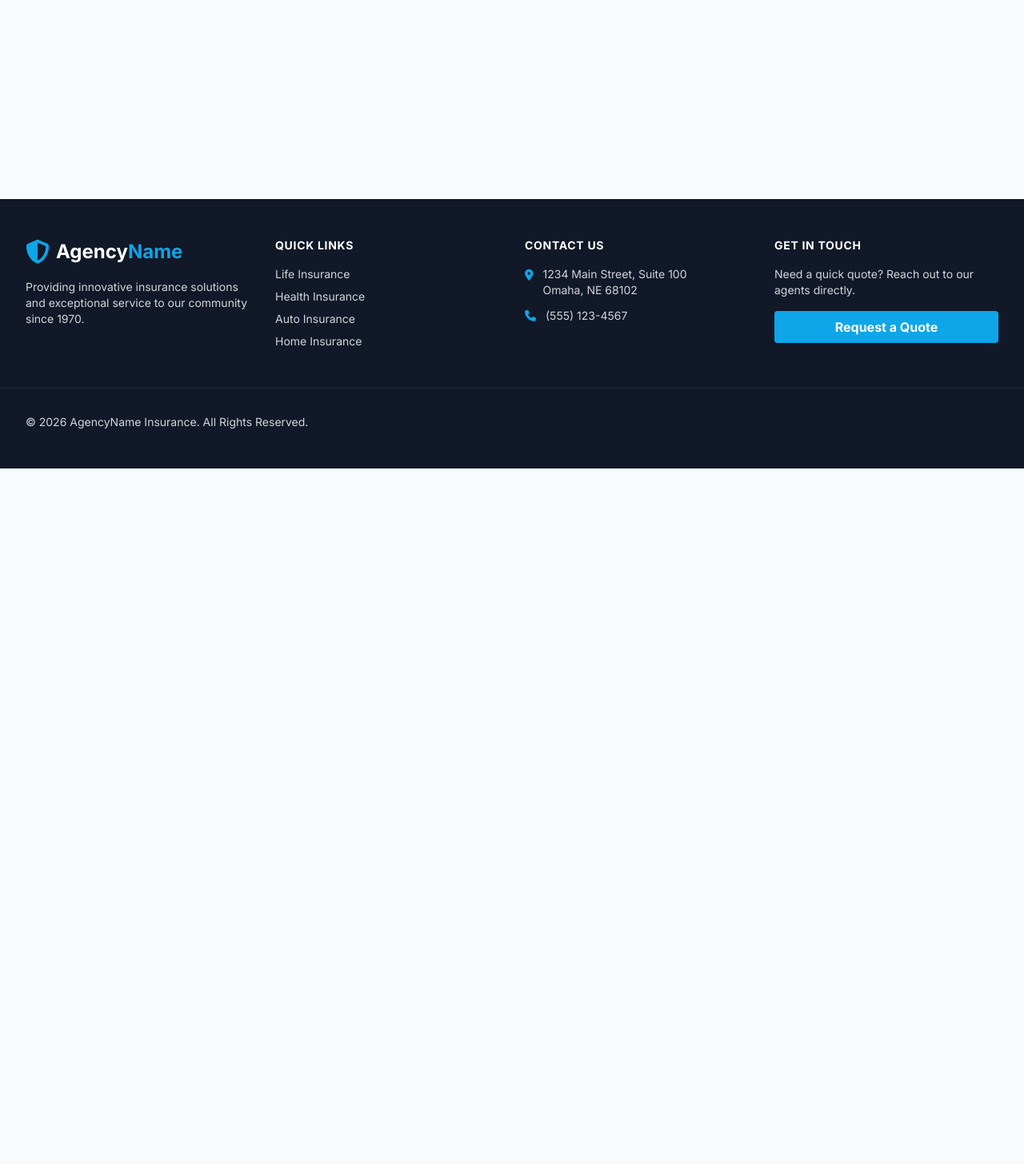
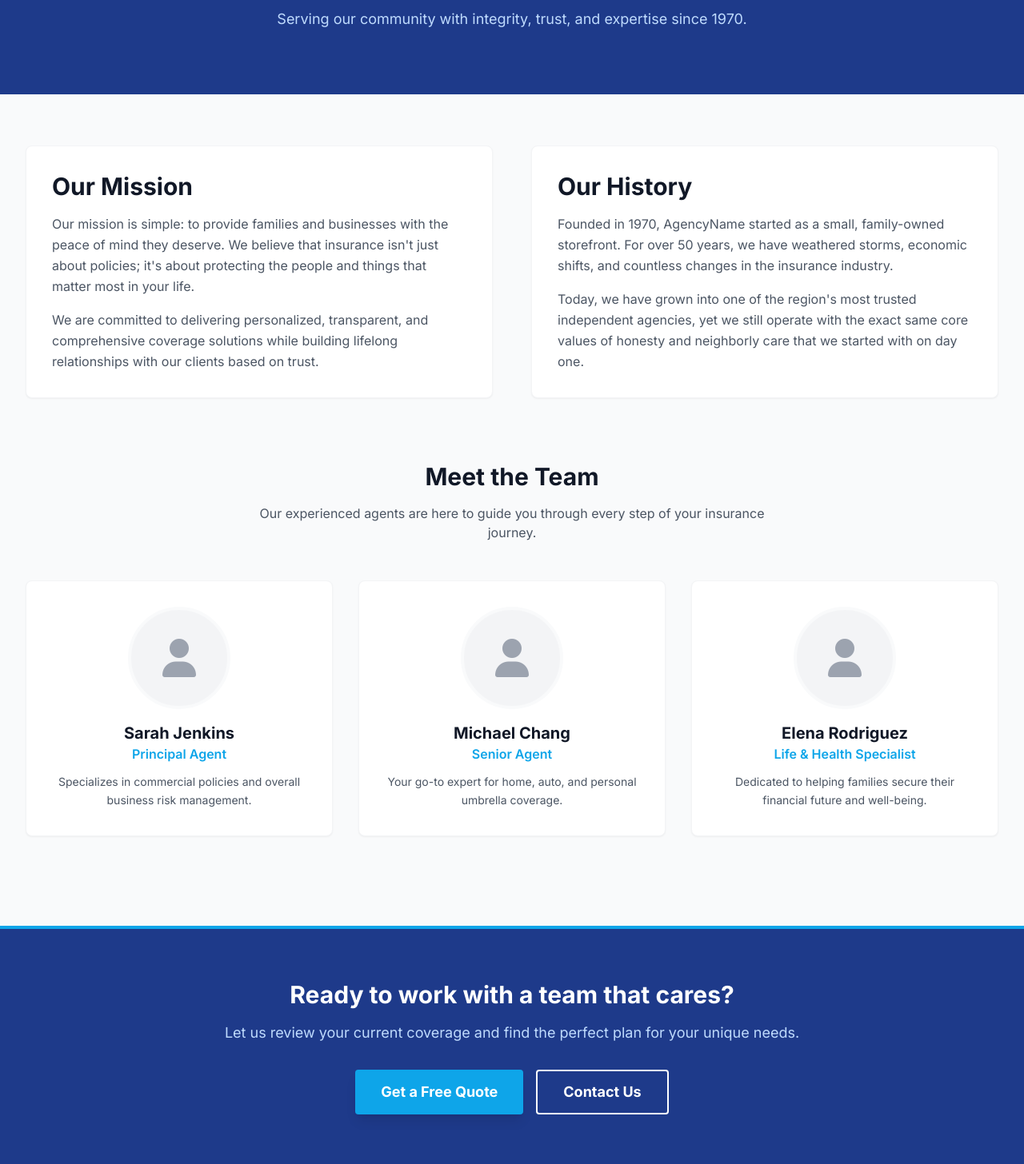
Before and after one commit to retroforgestudios/gemini-template-website, a React (Vite) app: page /about in a window 1280 px wide. Shown: the part 214-1670 px from the top of the page at 80% size. Before the commit the page ends 800 px from the top, so only its background shows below. Built offline with nearby package versions, Linux system fonts and the light colour scheme.

Commit message:
Added About Us page and updated Navbar links

```diff
--- a/src/App.jsx
+++ b/src/App.jsx
@@ -5,6 +5,7 @@ import Home from './pages/Home';
 import Life from './pages/Life';
 import Health from './pages/Health';
 import Auto from './pages/Auto';
+import About from './pages/About';
 
 export default function App() {
   return (
@@ -18,6 +19,7 @@ export default function App() {
             <Route path="/life" element={<Life />} />
             <Route path="/health" element={<Health />} />
             <Route path="/auto" element={<Auto />} />
+            <Route path="/about" element={<About />} />
           </Routes>
         </main>
 
--- /dev/null
+++ b/src/pages/About.jsx
@@ -0,0 +1,96 @@
+import { Link } from 'react-router-dom';
+
+export default function About() {
+  return (
+    <div className="flex-grow bg-gray-50">
+      {/* Hero Section */}
+      <header className="bg-primary text-white py-20 px-4">
+        <div className="max-w-4xl mx-auto text-center">
+          <h1 className="text-4xl md:text-5xl font-bold mb-4">About AgencyName</h1>
+          <p className="text-lg text-blue-200">Serving our community with integrity, trust, and expertise since 1970.</p>
+        </div>
+      </header>
+
+      {/* Mission & History Container */}
+      <main className="max-w-7xl mx-auto px-4 py-16 sm:px-6 lg:px-8">
+        <div className="grid grid-cols-1 md:grid-cols-2 gap-12 mb-20">
+          {/* Our Mission */}
+          <div className="bg-white p-8 rounded-lg shadow-sm border border-gray-100">
+            <h2 className="text-3xl font-bold text-gray-900 mb-4">Our Mission</h2>
+            <p className="text-gray-600 leading-relaxed mb-4">
+              Our mission is simple: to provide families and businesses with the peace of mind they deserve. We believe that insurance isn't just about policies; it's about protecting the people and things that matter most in your life.
+            </p>
+            <p className="text-gray-600 leading-relaxed">
+              We are committed to delivering personalized, transparent, and comprehensive coverage solutions while building lifelong relationships with our clients based on trust.
+            </p>
+          </div>
+
+          {/* Our History */}
+          <div className="bg-white p-8 rounded-lg shadow-sm border border-gray-100">
+            <h2 className="text-3xl font-bold text-gray-900 mb-4">Our History</h2>
+            <p className="text-gray-600 leading-relaxed mb-4">
+              Founded in 1970, AgencyName started as a small, family-owned storefront. For over 50 years, we have weathered storms, economic shifts, and countless changes in the insurance industry.
+            </p>
+            <p className="text-gray-600 leading-relaxed">
+              Today, we have grown into one of the region's most trusted independent agencies, yet we still operate with the exact same core values of honesty and neighborly care that we started with on day one.
+            </p>
+          </div>
+        </div>
+
+        {/* Meet the Team */}
+        <div className="mb-12">
+          <div className="text-center mb-12">
+            <h2 className="text-3xl font-bold text-gray-900 mb-4">Meet the Team</h2>
+            <p className="text-gray-600 max-w-2xl mx-auto">Our experienced agents are here to guide you through every step of your insurance journey.</p>
+          </div>
+
+          <div className="grid grid-cols-1 md:grid-cols-3 gap-8">
+            {/* Team Member 1 */}
+            <div className="text-center bg-white p-8 rounded-lg shadow-sm border border-gray-100 hover:shadow-md transition-all duration-300 hover:-translate-y-2">
+              <div className="w-32 h-32 bg-gray-100 rounded-full mx-auto mb-4 flex items-center justify-center text-gray-400 border-4 border-gray-50">
+                <i className="fa-solid fa-user text-5xl"></i>
+              </div>
+              <h3 className="text-xl font-bold text-gray-900">Sarah Jenkins</h3>
+              <p className="text-secondary font-semibold mb-3">Principal Agent</p>
+              <p className="text-sm text-gray-600 leading-relaxed">Specializes in commercial policies and overall business risk management.</p>
+            </div>
+            {/* Team Member 2 */}
+            <div className="text-center bg-white p-8 rounded-lg shadow-sm border border-gray-100 hover:shadow-md transition-all duration-300 hover:-translate-y-2">
+              <div className="w-32 h-32 bg-gray-100 rounded-full mx-auto mb-4 flex items-center justify-center text-gray-400 border-4 border-gray-50">
+                <i className="fa-solid fa-user text-5xl"></i>
+              </div>
+              <h3 className="text-xl font-bold text-gray-900">Michael Chang</h3>
+              <p className="text-secondary font-semibold mb-3">Senior Agent</p>
+              <p className="text-sm text-gray-600 leading-relaxed">Your go-to expert for home, auto, and personal umbrella coverage.</p>
+            </div>
+            {/* Team Member 3 */}
+            <div className="text-center bg-white p-8 rounded-lg shadow-sm border border-gray-100 hover:shadow-md transition-all duration-300 hover:-translate-y-2">
+              <div className="w-32 h-32 bg-gray-100 rounded-full mx-auto mb-4 flex items-center justify-center text-gray-400 border-4 border-gray-50">
+                <i className="fa-solid fa-user text-5xl"></i>
+              </div>
+              <h3 className="text-xl font-bold text-gray-900">Elena Rodriguez</h3>
+              <p className="text-secondary font-semibold mb-3">Life & Health Specialist</p>
+              <p className="text-sm text-gray-600 leading-relaxed">Dedicated to helping families secure their financial future and well-being.</p>
+            </div>
+          </div>
+        </div>
+      </main>
+
+      {/* Call to Action (CTA) */}
+      <section className="bg-primary py-16 px-4 text-center border-t-4 border-secondary">
+        <div className="max-w-3xl mx-auto">
+          <h2 className="text-3xl font-bold text-white mb-4">Ready to work with a team that cares?</h2>
+          <p className="text-blue-200 mb-8 text-lg">Let us review your current coverage and find the perfect plan for your unique needs.</p>
+          <div className="flex flex-col sm:flex-row justify-center gap-4">
+            <button className="bg-secondary hover:bg-sky-600 text-white font-bold py-3 px-8 rounded shadow-lg transition text-lg">
+              Get a Free Quote
+            </button>
+            <Link to="/" className="bg-transparent border-2 border-white text-white hover:bg-white hover:text-primary font-bold py-3 px-8 rounded transition text-lg">
+              Contact Us
+            </Link>
+          </div>
+        </div>
+      </section>
+    </div>
+  );
+}
--- a/src/ui/Navbar.jsx
+++ b/src/ui/Navbar.jsx
@@ -48,7 +48,8 @@ export default function Navbar() {
                 </div>
               </div>
 
-              <Link to="/" className="text-gray-700 hover:text-primary font-semibold transition">About Us</Link>
+              {/* Updated Link to point to the new About page */}
+              <Link to="/about" className="text-gray-700 hover:text-primary font-semibold transition">About Us</Link>
               <Link to="/" className="text-gray-700 hover:text-primary font-semibold transition">Contact</Link>
 
               {/* Flipping the claim switch to TRUE */}
```
